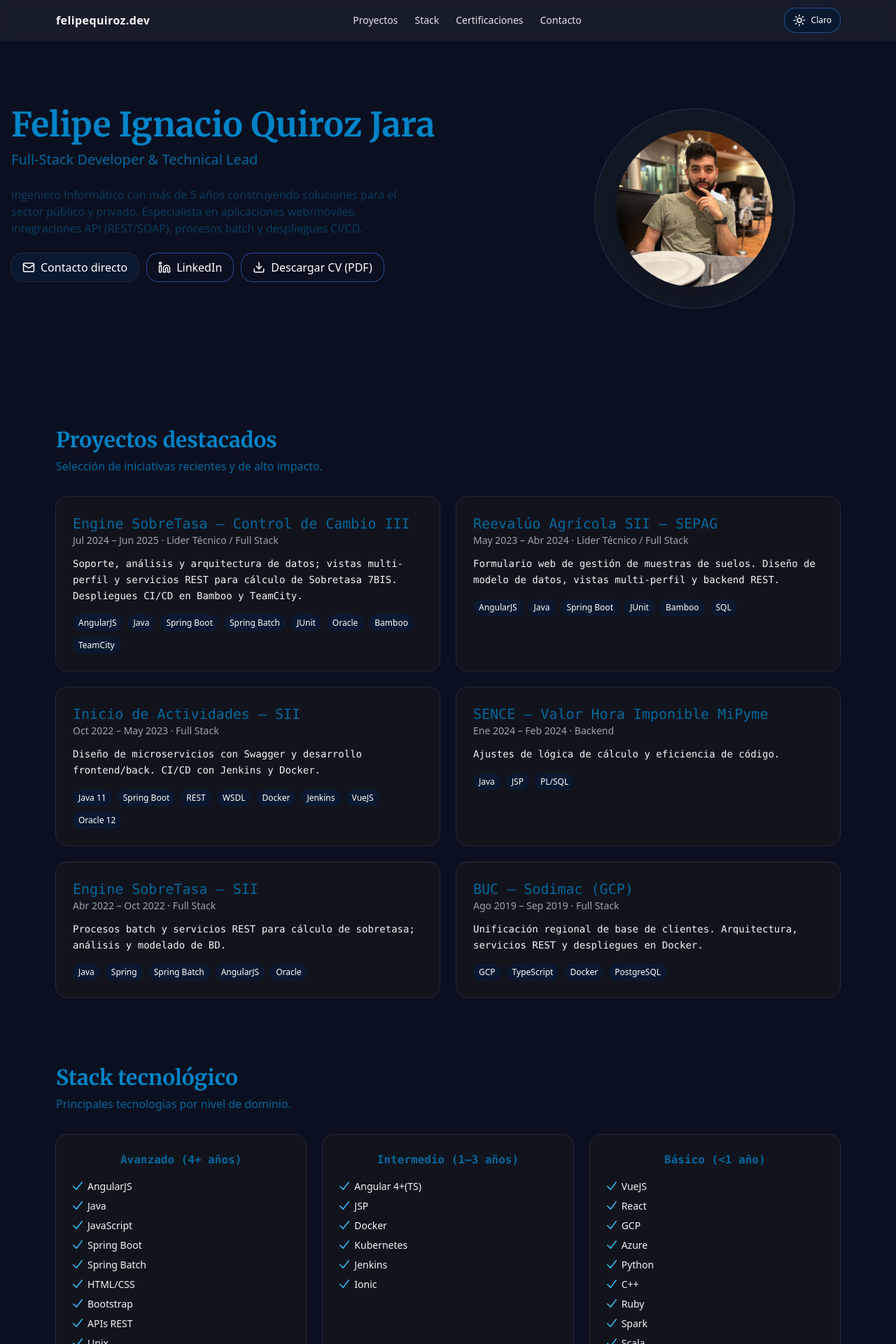
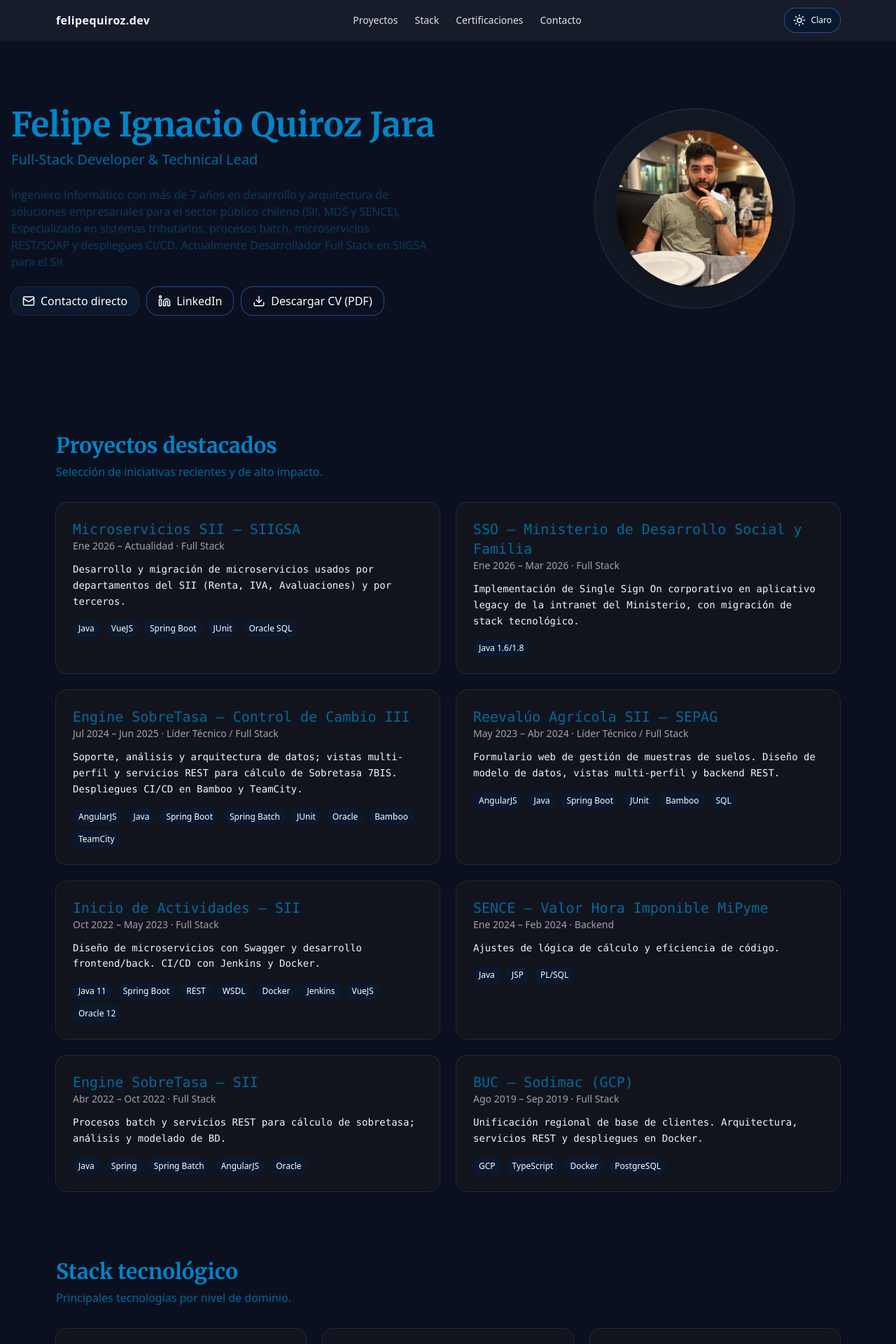
Before and after one commit to fquirozjara91/fquirozjara91.github.io, a React (Vite) app: page / in a window 1280 px wide. Shown: the top 1920 px of the page at 70% size. Built offline with nearby package versions, Linux system fonts and the light colour scheme.

Commit message:
Actualiza portafolio con CV 2026

```diff
--- a/src/components/presentacion.jsx
+++ b/src/components/presentacion.jsx
@@ -18,8 +18,9 @@ export default function Presentacion({ theme, accent, dark, setDark }) {
           </p>
 
           <p className={`mt-6 max-w-prose ${theme.text}`}>
-            Ingeniero Informático con más de 5 años construyendo soluciones para el sector público y privado. Especialista en
-            aplicaciones web/móviles, integraciones API (REST/SOAP), procesos batch y despliegues CI/CD.
+            Ingeniero Informático con más de 7 años en desarrollo y arquitectura de soluciones empresariales para el sector
+            público chileno (SII, MDS y SENCE). Especializado en sistemas tributarios, procesos batch, microservicios REST/SOAP
+            y despliegues CI/CD. Actualmente Desarrollador Full Stack en SIIGSA para el SII.
           </p>
 
           <div className="mt-6 flex flex-wrap gap-3">
@@ -35,7 +36,7 @@ export default function Presentacion({ theme, accent, dark, setDark }) {
               <Linkedin size={18} /> LinkedIn
             </a>
 
-            <a href="/CV-2025.pdf" target="_blank" rel="noopener" download
+            <a href="/CV-2026.pdf" target="_blank" rel="noopener" download
                className="inline-flex items-center gap-2 rounded-2xl px-4 py-2 ring-1 hover:ring-2"
                style={{ borderColor: accent, color: dark ? '#fff' : accent }}>
               <Download size={18} /> Descargar CV (PDF)
--- a/src/data/projects.js
+++ b/src/data/projects.js
@@ -1,4 +1,20 @@
 export const projects = [
+  {
+    title: 'Microservicios SII – SIIGSA',
+    period: 'Ene 2026 – Actualidad',
+    role: 'Full Stack',
+    summary:
+      'Desarrollo y migración de microservicios usados por departamentos del SII (Renta, IVA, Avaluaciones) y por terceros.',
+    tech: ['Java','VueJS','Spring Boot','JUnit','Oracle SQL'],
+  },
+  {
+    title: 'SSO – Ministerio de Desarrollo Social y Familia',
+    period: 'Ene 2026 – Mar 2026',
+    role: 'Full Stack',
+    summary:
+      'Implementación de Single Sign On corporativo en aplicativo legacy de la intranet del Ministerio, con migración de stack tecnológico.',
+    tech: ['Java 1.6/1.8'],
+  },
   {
     title: 'Engine SobreTasa – Control de Cambio III',
     period: 'Jul 2024 – Jun 2025',
--- a/src/data/stack.js
+++ b/src/data/stack.js
@@ -1,14 +1,14 @@
 export const stack = [
   {
     level: 'Avanzado (4+ años)',
-    items: ['AngularJS','Java','JavaScript','Spring Boot','Spring Batch','HTML/CSS','Bootstrap','APIs REST','Unix','Oracle (PL/SQL)','Material UI'],
+    items: ['AngularJS','Java','JavaScript','Spring Boot','Spring Batch','HTML/CSS','Bootstrap','APIs REST/SOAP','Unix','Oracle (PL/SQL)','Material UI','JUnit','Git','Scrum'],
   },
   {
     level: 'Intermedio (1–3 años)',
-    items: ['Angular 4+(TS)','JSP','Docker','Kubernetes','Jenkins','Ionic'],
+    items: ['Angular (TS)','TypeScript','VueJS','JSP','Docker','Kubernetes','Jenkins','Bamboo / TeamCity','Swagger / OpenAPI','Ionic','NodeJS / Express','PostgreSQL'],
   },
   {
     level: 'Básico (<1 año)',
-    items: ['VueJS','React','GCP','Azure','Python','C++','Ruby','Spark','Scala'],
+    items: ['React','GCP','Firebase','Azure','MongoDB','SQL Server','MySQL','Spark','Scala'],
   },
 ];
```
Also changed, not shown: 2 other files (tests, documents, lock files or other folders).
